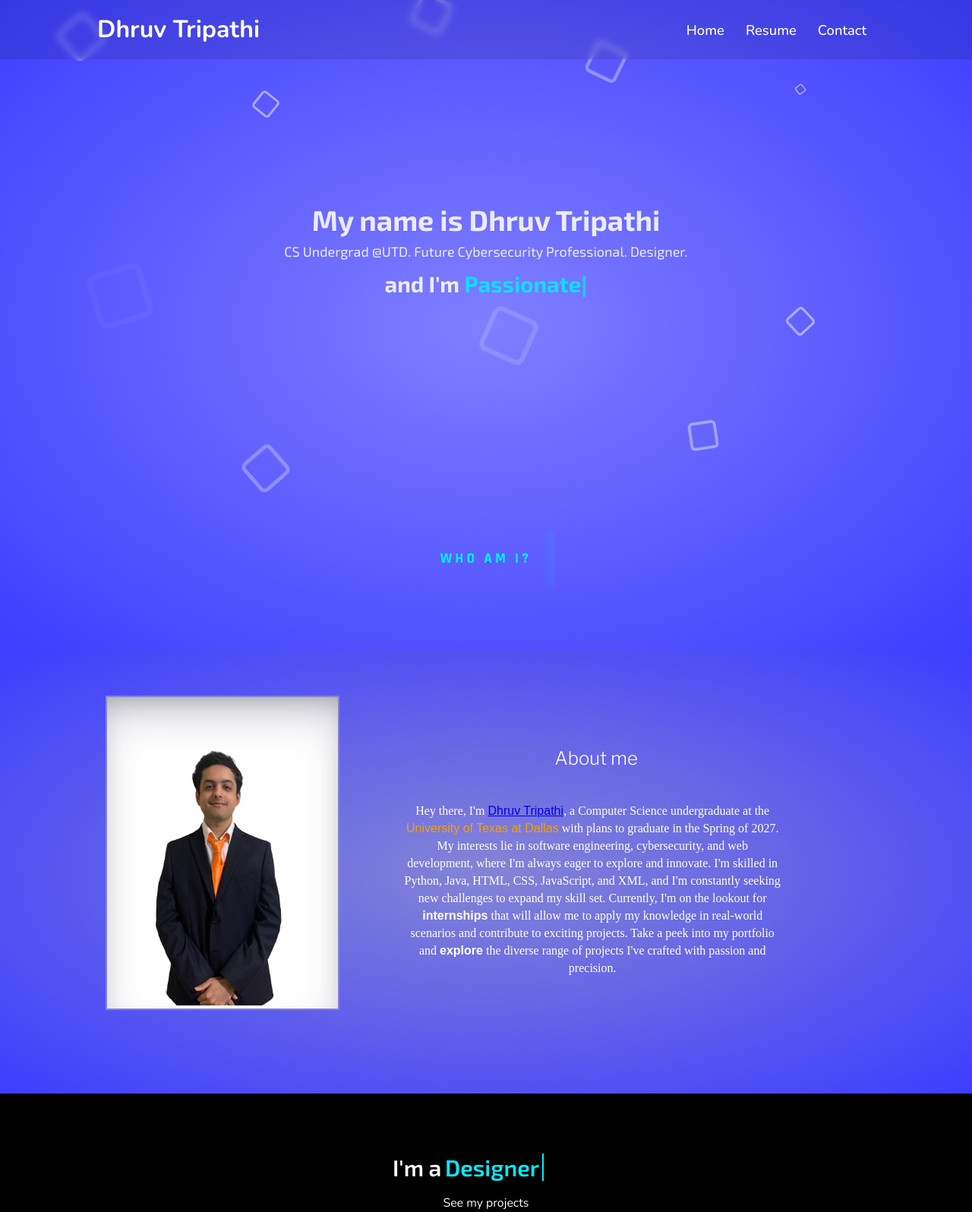
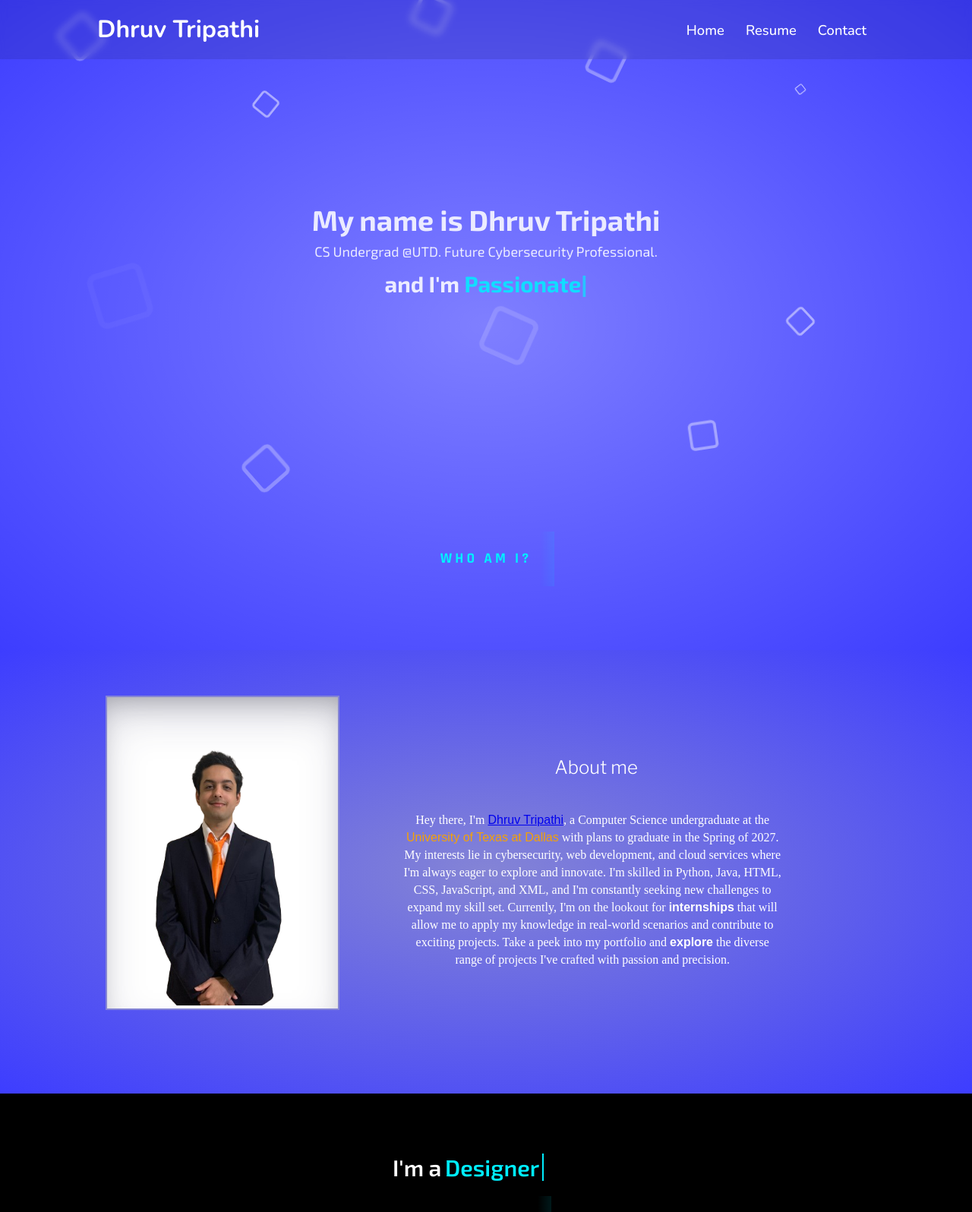
Before and after one commit to SwiftCode123/personal-portfolio-website, a plain HTML site: page index.html in a window 1280 px wide. Shown: the top 1596 px of the page at 76% size. Drawn offline with nearby package versions, Linux system fonts and the light colour scheme; a web font is replaced by a local one.

Commit message:
make small changes in paragraphs on index.js

```diff
--- a/index.html
+++ b/index.html
@@ -84,7 +84,7 @@
 
             <div class="text02andstyle">
                 <h3 class="text02">My name is Dhruv Tripathi</h3>
-                <p class="text02-style">CS Undergrad @UTD. Future Cybersecurity Professional. Designer.</p>
+                <p class="text02-style">CS Undergrad @UTD. Future Cybersecurity Professional.</p>
 
                 <div class="text-container02">
                     <h3>and I'm <span class="auto-type"></span></h3>
@@ -134,7 +134,7 @@
                         <p class="about-text" data-aos="fade-right" data-aos-duration="1000">
                             Hey there, I'm <a href="https://www.linkedin.com/in/dhruv-tripathi-2a663227a/">Dhruv Tripathi</a>, a Computer Science undergraduate at the
                             <span class="UTD">University of Texas at Dallas</span> with plans to graduate in the Spring of 2027.
-                            My interests lie in software engineering, cybersecurity, and web development, where I'm always eager to explore and innovate.
+                            My interests lie in cybersecurity, web development, and cloud services where I'm always eager to explore and innovate.
                             I'm skilled in Python, Java, HTML, CSS, JavaScript, and XML, and I'm constantly seeking new challenges to expand my skill set.
                             Currently, I'm on the lookout for <strong>internships</strong> that will allow me to apply my knowledge in real-world scenarios and contribute to exciting projects.
                             Take a peek into my portfolio and <strong>explore</strong> the diverse range of projects I've crafted with passion and precision.
@@ -151,9 +151,9 @@
             <span class="text sec-text"></span>
         </div>
 
-        <div class="projectsText" data-aos="zoom-in" data-aos-duration="3000">
+        <!-- <div class="projectsText" data-aos="zoom-in" data-aos-duration="3000">
             See my projects
-        </div>
+        </div> -->
 
         <div class="projectButtonContainer">
             <div class="projectButton">
```
